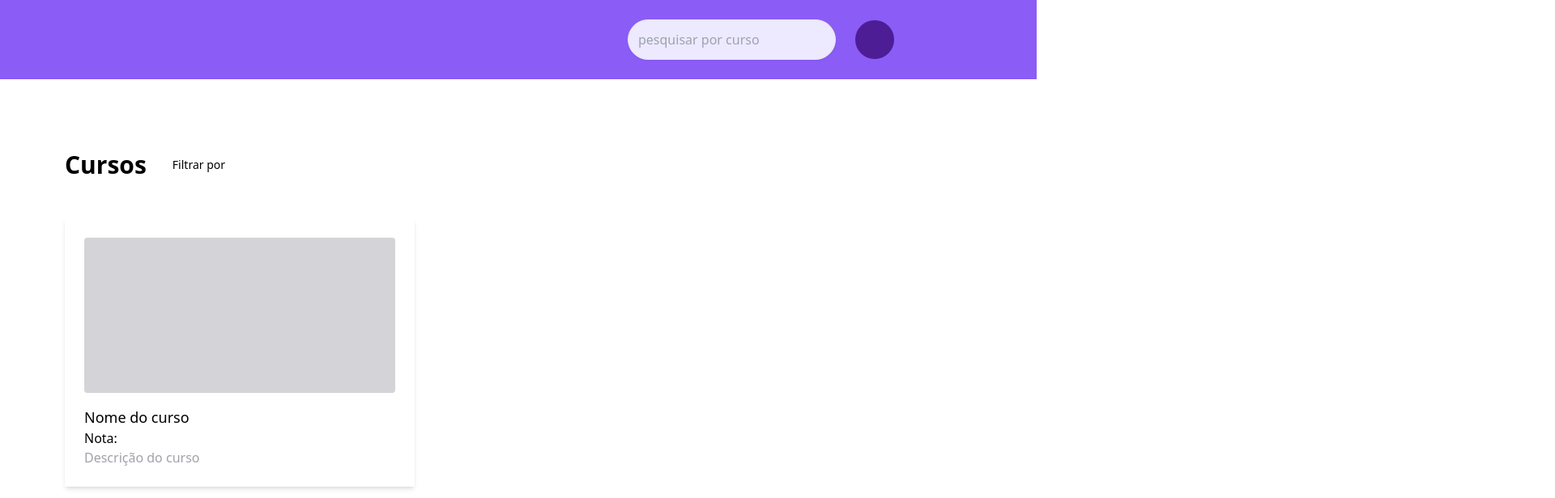
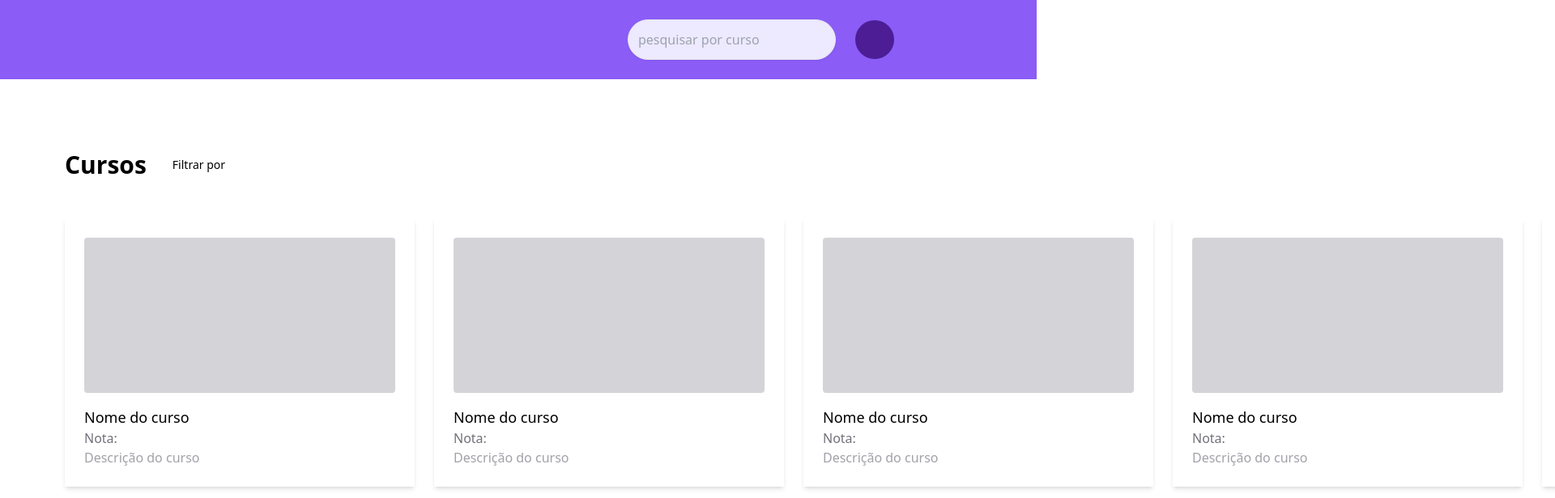
Before and after one commit to lenonlnc/classroom-app, a Next.js app: page /classes in a window 1280 px wide. Shown: the top 616 px of the page at 81% size, 1920 px wide, since content can reach past the window. Built offline with nearby package versions, Linux system fonts and the light colour scheme.

Commit message:
[WIP]-[ADD]: organização de dados fictícios por export

```diff
--- a/src/app/classes/page.js
+++ b/src/app/classes/page.js
@@ -1,7 +1,7 @@
 import Card from '@/components/genericCard'
 import Filter from '@/components/genericFilter'
 import Navbar from '@/components/navbar'
-
+import { courses } from '../../data/courses'
 export default function () {
     return (
         <div className="flex flex-col">
@@ -15,8 +15,10 @@ export default function () {
                     <Filter />
                 </div>
 
-                <div className=" w-max grid grid-cols-4 gap-10">
-                    <Card />
+                <div className=" w-max grid grid-cols-5 gap-6">
+                    {courses.map((course) => {
+                        return <Card />
+                    })}
                 </div>
             </div>
         </div>
--- a/src/components/genericCard.js
+++ b/src/components/genericCard.js
@@ -1,13 +1,13 @@
 export default function Card() {
     return (
-        <div className="flex flex-col gap-4 shadow-md p-6">
+        <div className="flex flex-col gap-4 shadow-md p-6 group bg-white hover:bg-violet-50 cursor-pointer transition ease-in duration-150s">
             {/* image */}
             <div className="bg-zinc-300 w-96 h-48 rounded"></div>
             {/* description */}
             <div className="flex flex-col">
-                <p className="font-normal text-lg">Nome do curso</p>
+                <p className="font-normal text-lg group-hover:text-violet-500 transition ease-in duration-150s">Nome do curso</p>
                 <div className="flex items-center gap-1">
-                    <p>Nota:</p>
+                    <p className="text-zinc-500">Nota:</p>
                 </div>
                 <p className="font-normal text-base text-zinc-400">Descrição do curso</p>
             </div>
--- /dev/null
+++ b/src/data/courses.js
@@ -0,0 +1,50 @@
+export const courses = [
+    {
+        name: 'Curso teste',
+        rank: 4.5,
+        description:
+            'Descrição do curso, geralmente tem que ser algo loooooongo, beeeeeee loooongo, pra poder caber bastante coisa e ver se não vai quebrar nada do visual porque isso acontece'
+    },
+    {
+        name: 'Curso teste',
+        rank: 4.5,
+        description:
+            'Descrição do curso, geralmente tem que ser algo loooooongo, beeeeeee loooongo, pra poder caber bastante coisa e ver se não vai quebrar nada do visual porque isso acontece'
+    },
+    {
+        name: 'Curso teste',
+        rank: 4.5,
+        description:
+            'Descrição do curso, geralmente tem que ser algo loooooongo, beeeeeee loooongo, pra poder caber bastante coisa e ver se não vai quebrar nada do visual porque isso acontece'
+    },
+    {
+        name: 'Curso teste',
+        rank: 4.5,
+        description:
+            'Descrição do curso, geralmente tem que ser algo loooooongo, beeeeeee loooongo, pra poder caber bastante coisa e ver se não vai quebrar nada do visual porque isso acontece'
+    },
+    {
+        name: 'Curso teste',
+        rank: 4.5,
+        description:
+            'Descrição do curso, geralmente tem que ser algo loooooongo, beeeeeee loooongo, pra poder caber bastante coisa e ver se não vai quebrar nada do visual porque isso acontece'
+    },
+    {
+        name: 'Curso teste',
+        rank: 4.5,
+        description:
+            'Descrição do curso, geralmente tem que ser algo loooooongo, beeeeeee loooongo, pra poder caber bastante coisa e ver se não vai quebrar nada do visual porque isso acontece'
+    },
+    {
+        name: 'Curso teste',
+        rank: 4.5,
+        description:
+            'Descrição do curso, geralmente tem que ser algo loooooongo, beeeeeee loooongo, pra poder caber bastante coisa e ver se não vai quebrar nada do visual porque isso acontece'
+    },
+    {
+        name: 'Curso teste',
+        rank: 4.5,
+        description:
+            'Descrição do curso, geralmente tem que ser algo loooooongo, beeeeeee loooongo, pra poder caber bastante coisa e ver se não vai quebrar nada do visual porque isso acontece'
+    }
+]
```
